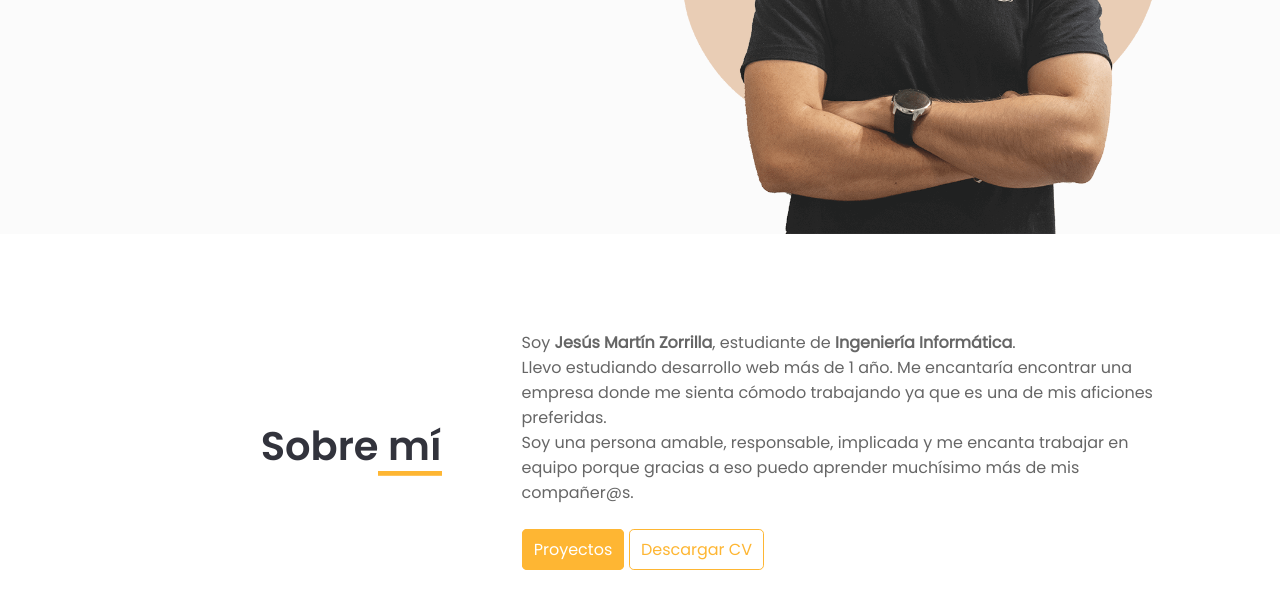
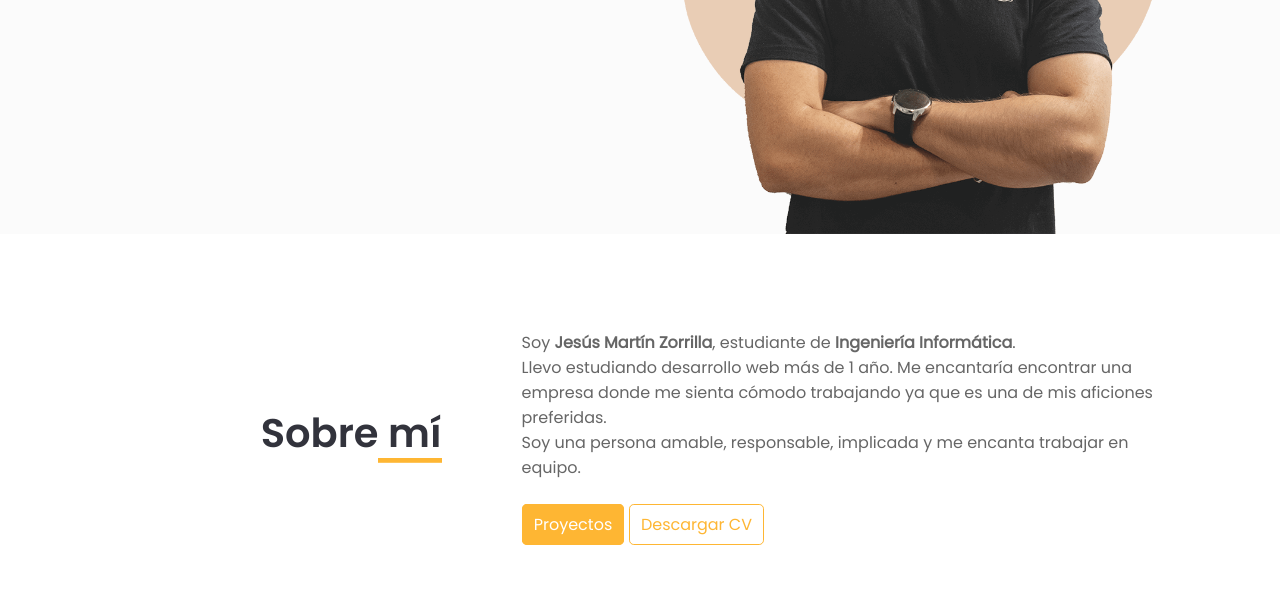
Before and after one commit to jesusmarzor/portfolio_back, a plain HTML site: page index.html in a window 1280 px wide. Shown: the part 473-1082 px from the top of the page. Drawn offline with Linux system fonts and the light colour scheme.

Commit message:
modificando about

```diff
--- a/index.html
+++ b/index.html
@@ -70,7 +70,7 @@
         <div class="about__content content">
             <p class="content__p">Soy <strong>Jesús Martín Zorrilla</strong>, estudiante de <strong>Ingeniería Informática</strong>.</p>
             <p class="content__p">Llevo estudiando desarrollo web más de 1 año. Me encantaría encontrar una empresa donde me sienta cómodo trabajando ya que es una de mis aficiones preferidas.</p>
-            <p class="content__p">Soy una persona amable, responsable, implicada y me encanta trabajar en equipo porque gracias a eso puedo aprender muchísimo más de mis compañer@s.</p>
+            <p class="content__p">Soy una persona amable, responsable, implicada y me encanta trabajar en equipo.</p>
             <div class="content__button button">
                 <a class="button__projects" href="https://github.com/jesusmarzor" target="_blank" rel='noreferrer' title="Proyectos">Proyectos</a>
                 <a class="button__cv" href="./CV/CV-Jesus-Martin.pdf" download="CV-Jesus-Martin" title="Descargar CV">Descargar CV</a>
```
